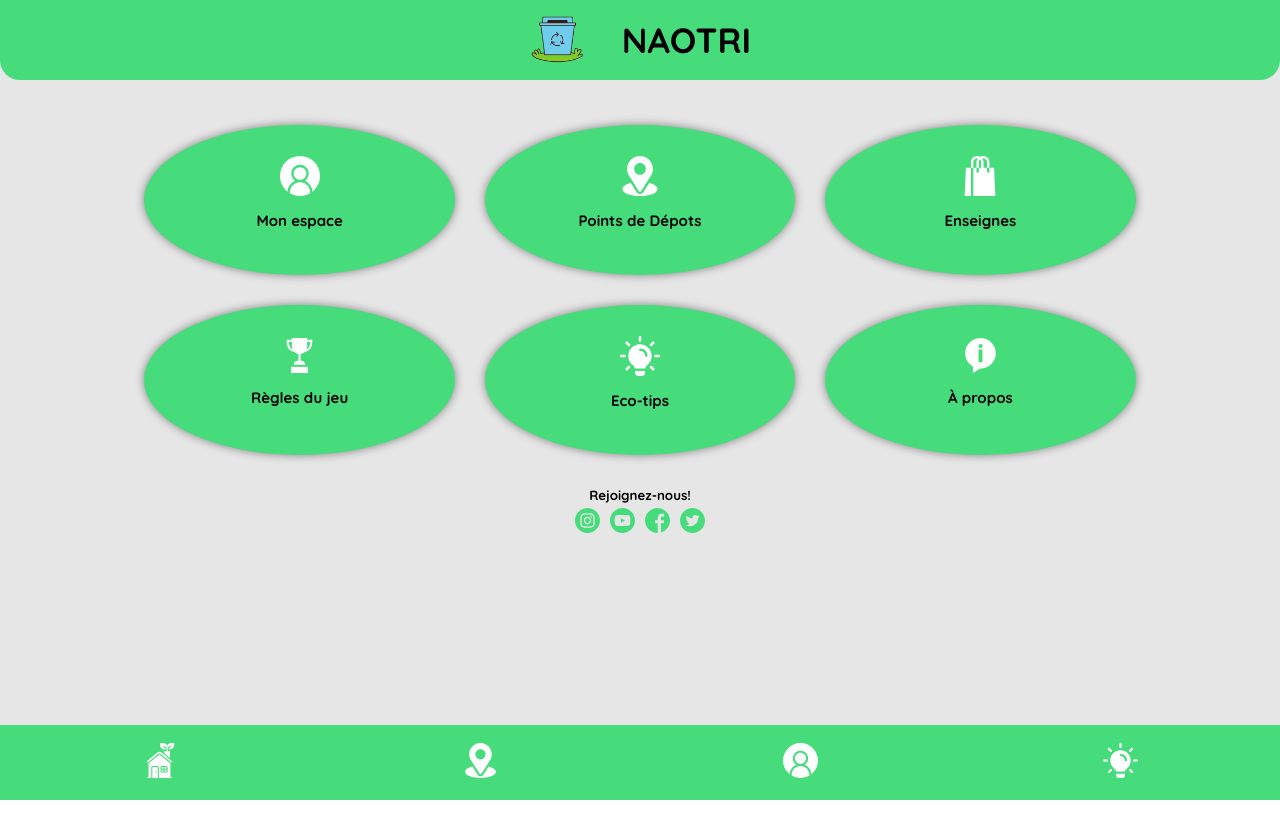
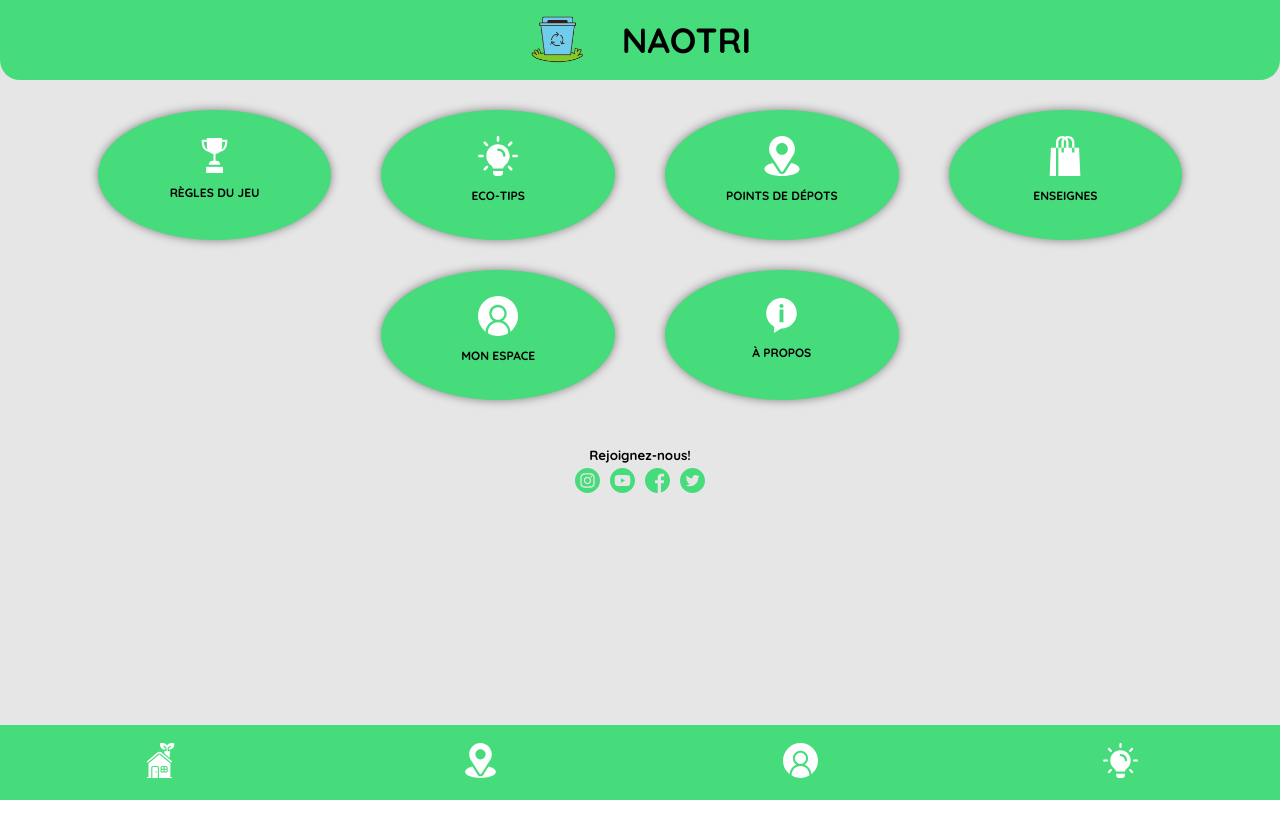
Before and after one commit to clepirault/WCS-NaoTri, a React (Create React App) app: page /home in a window 1280 px wide. Shown: the top 838 px of the page. After the commit the page ends 800 px from the top, so only its background shows below. Built offline with nearby package versions, Linux system fonts and the light colour scheme.

Commit message:
derniere modif home

```diff
--- a/src/components/Home.css
+++ b/src/components/Home.css
@@ -1,5 +1,5 @@
 .homePage {
-  height: 99vh;
+  height: 80vh;
   overflow: scroll;
 }
 
@@ -15,8 +15,10 @@
 }
 
 .homeBloc p {
-  font-size: 15px;
+  font-size: 12px;
   width: 150px;
+  font-weight: 800;
+  text-transform: uppercase;
   font-family: 'Quicksand', sans-serif;
 }
 
@@ -27,14 +29,14 @@
 .goodhabits,
 .a-propos {
   padding: 5px;
-  margin: 15px;
+  margin: 0 25px 30px 25px;
   padding-right: 40px;
   padding-left: 40px;
   background-color: #46dc7b;
   border-radius: 50%;
   color: black;
-  width: 18vw;
-  height: 140px;
+  width: 12vw;
+  height: 120px;
   box-shadow: 0 0 10px grey;
   display: flex;
   flex-direction: column;
--- a/src/components/Home.jsx
+++ b/src/components/Home.jsx
@@ -15,10 +15,16 @@ function Home() {
     <>
       <div className="homePage">
         <div className="homeBloc">
-          <Link to="/profile" style={{ textDecoration: 'none' }}>
-            <div className="menu-espace">
-              <img src={userIcon} alt="Profil" className="profil" />
-              <p>Mon espace</p>
+          <Link to="/challenge" style={{ textDecoration: 'none' }}>
+            <div className="menu-defi">
+              <img src={trophyIcon} alt="Challenge" className="challange" />
+              <p>Règles du jeu</p>
+            </div>
+          </Link>
+          <Link to="/tips" style={{ textDecoration: 'none' }}>
+            <div className="goodhabits">
+              <img src={ideaIcon} alt="About" className="habits" />
+              <p>Eco-tips</p>
             </div>
           </Link>
           <Link to="/map" style={{ textDecoration: 'none' }}>
@@ -37,16 +43,10 @@ function Home() {
               <p>Enseignes</p>
             </div>
           </Link>
-          <Link to="/challenge" style={{ textDecoration: 'none' }}>
-            <div className="menu-defi">
-              <img src={trophyIcon} alt="Challenge" className="challange" />
-              <p>Règles du jeu</p>
-            </div>
-          </Link>
-          <Link to="/tips" style={{ textDecoration: 'none' }}>
-            <div className="goodhabits">
-              <img src={ideaIcon} alt="About" className="habits" />
-              <p>Eco-tips</p>
+          <Link to="/userProfile" style={{ textDecoration: 'none' }}>
+            <div className="menu-espace">
+              <img src={userIcon} alt="Profil" className="profil" />
+              <p>Mon espace</p>
             </div>
           </Link>
           <Link to="/about" style={{ textDecoration: 'none' }}>
```
